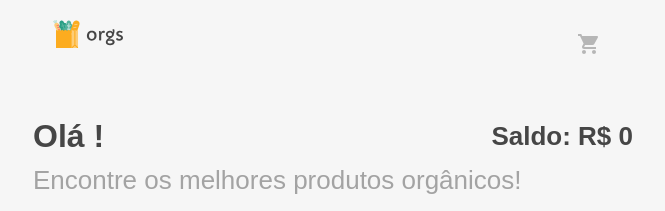
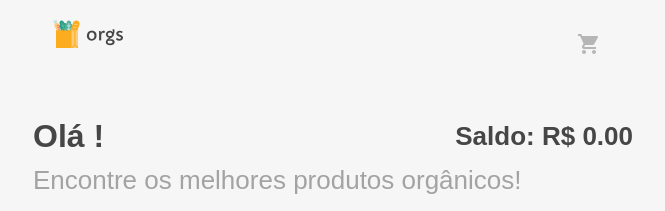
Before and after one commit to paulomarquesdev/dia-de-feira, a React (Create React App) app: page /feira in a window 1280 px wide. Shown: the top 211 px of the page, without its empty margins (307-972 px from the left). Built offline with nearby package versions, Linux system fonts and the light colour scheme.

Commit message:
Correção - Saldo

```diff
--- a/src/pages/Feira/index.jsx
+++ b/src/pages/Feira/index.jsx
@@ -19,7 +19,7 @@ export function Feira() {
       <Header>
         <div>
           <h2> Olá {name}!</h2>
-          <h3> Saldo: R$ {balance.toFixed(0)}</h3>
+          <h3> Saldo: R$ {balance.toFixed(2)}</h3>
         </div>
         <p>Encontre os melhores produtos orgânicos!</p>
       </Header>
```
